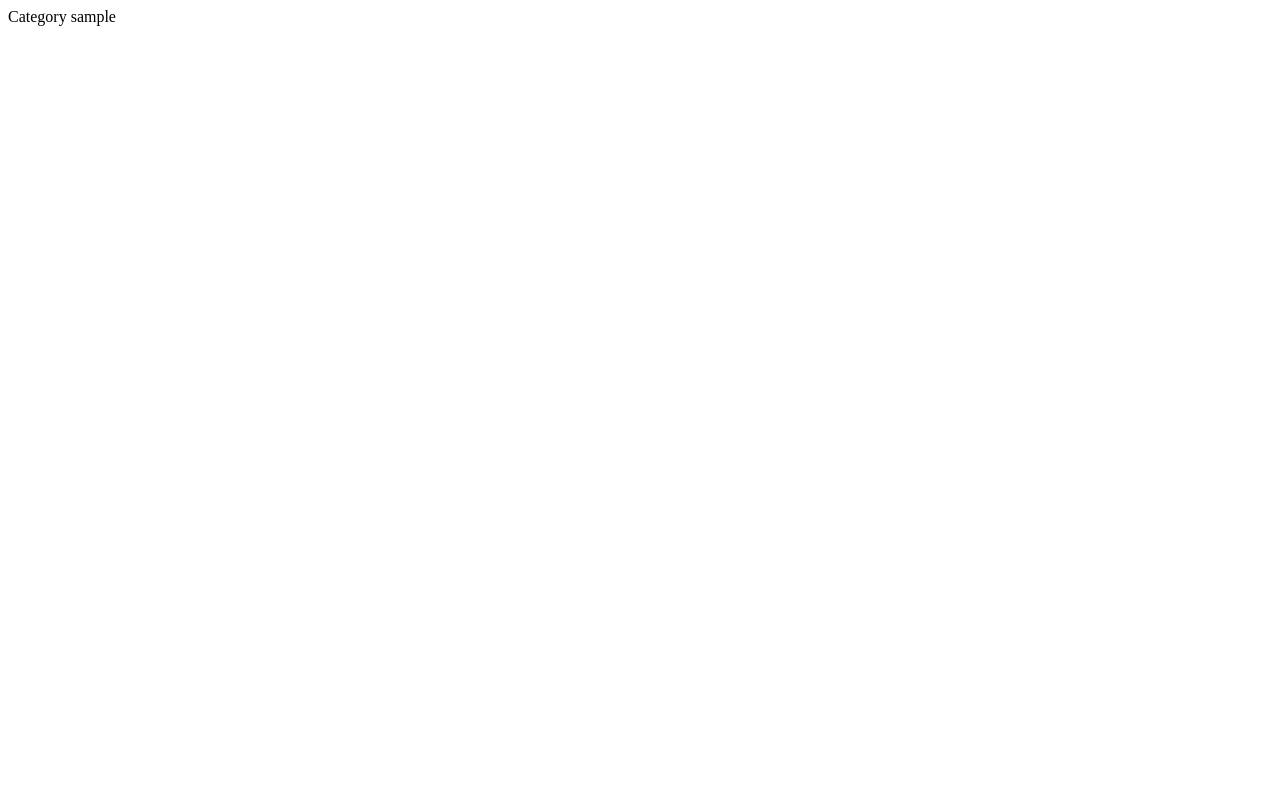
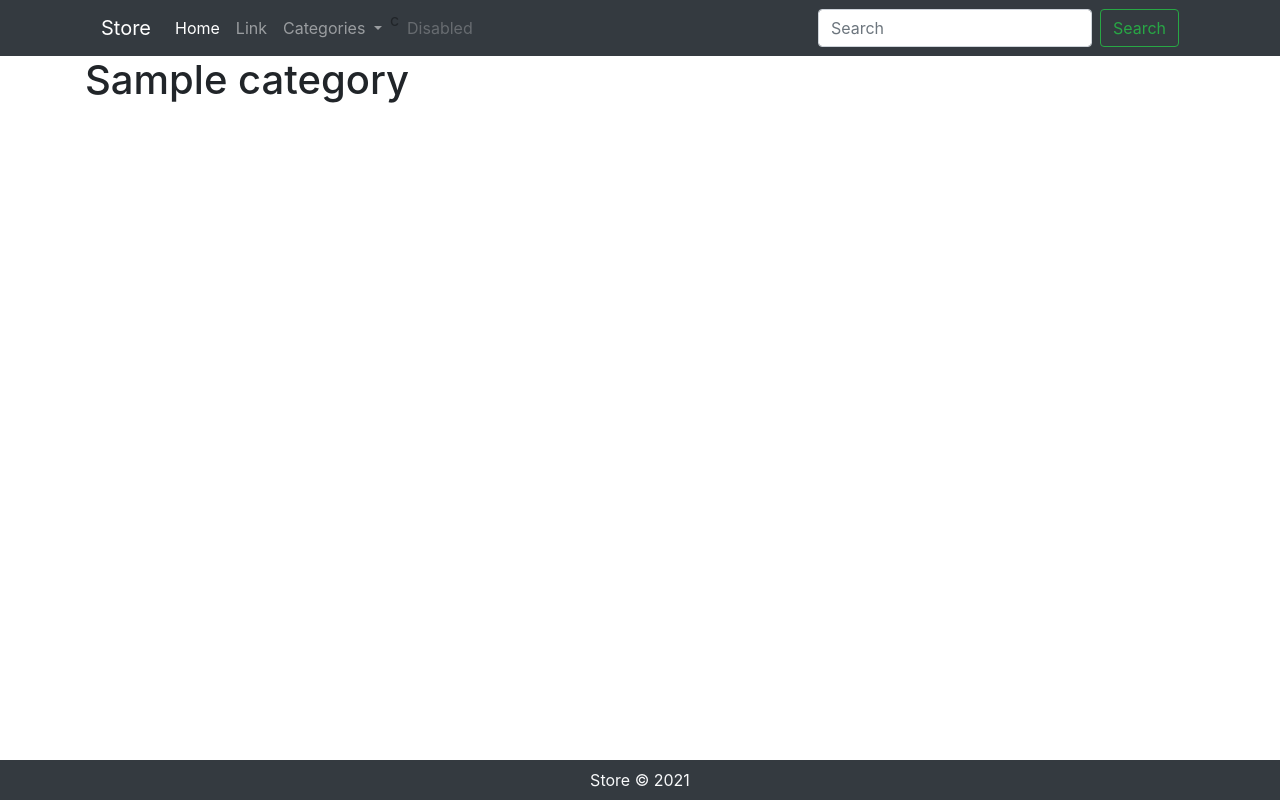
Before and after one commit to gprok/ecommerce, a Django app: a page that uses store/views.py in a window 1280 px wide. Before the commit the page is almost empty. Run offline with Django 3.2, Linux system fonts and the light colour scheme; tables that the repository leaves empty hold one stand-in row (values such as "Sample post").

Commit message:
categories functionality

```diff
--- a/store/models.py
+++ b/store/models.py
@@ -16,6 +16,7 @@ class Category(models.Model):
 class Product(models.Model):
     name = models.CharField(max_length=150, unique=True)
     slug = models.CharField(max_length=150, unique=True)
+    description = models.TextField(blank=True)
     price = models.DecimalField(max_digits=10, decimal_places=2, blank=True)
     stock = models.IntegerField(default=0)
     category = models.ForeignKey('Category', on_delete=models.RESTRICT)
--- a/store/views.py
+++ b/store/views.py
@@ -1,13 +1,19 @@
 from django.shortcuts import render
 from django.http import HttpResponse
 
+from store.models import Category
+
 
 def index(request):
-    return render(request, 'store/index.html')
+    context = {'categories': Category.objects.all().order_by('name')}
+    return render(request, 'store/index.html', context)
 
 
 def category(request, slug):
-    return HttpResponse("Category " + slug)
+    slug = slug.lower()
+    context = {'categories': Category.objects.all().order_by('name'),
+               'category': Category.objects.filter(slug=slug).first()}
+    return render(request, 'store/category.html', context)
 
 
 def product(request, slug):
--- a/templates/store/base.html
+++ b/templates/store/base.html
@@ -41,15 +41,14 @@
                     <li class="nav-item dropdown">
                         <a class="nav-link dropdown-toggle" href="#" id="navbarDropdown" role="button"
                            data-toggle="dropdown" aria-haspopup="true" aria-expanded="false">
-                            Dropdown
+                            Categories
                         </a>
                         <div class="dropdown-menu" aria-labelledby="navbarDropdown">
-                            <a class="dropdown-item" href="#">Action</a>
-                            <a class="dropdown-item" href="#">Another action</a>
-                            <div class="dropdown-divider"></div>
-                            <a class="dropdown-item" href="#">Something else here</a>
+                            {% for cat in categories %}
+                                <a class="dropdown-item" href="/store/category/{{ cat.slug }}">{{ cat }}</a>
+                            {% endfor %}
                         </div>
-                    </li>
+                    </li>c
                     <li class="nav-item">
                         <a class="nav-link disabled" href="#" tabindex="-1" aria-disabled="true">Disabled</a>
                     </li>
@@ -64,8 +63,10 @@
 </header>
 
 <section class="container flex-grow">
+
     {% block content %}
     {% endblock %}
+
 </section>
 </div>
 <footer class="container-fluid bg-dark">
--- /dev/null
+++ b/templates/store/category.html
@@ -0,0 +1,7 @@
+{% extends 'store/base.html' %}
+
+{% block title %}{{ category }}{% endblock %}
+
+{% block content %}
+    <h1>{{ category }}</h1>
+{% endblock %}
```
Also changed, not shown: README.md, store/migrations/0003_product_description.py (added).
